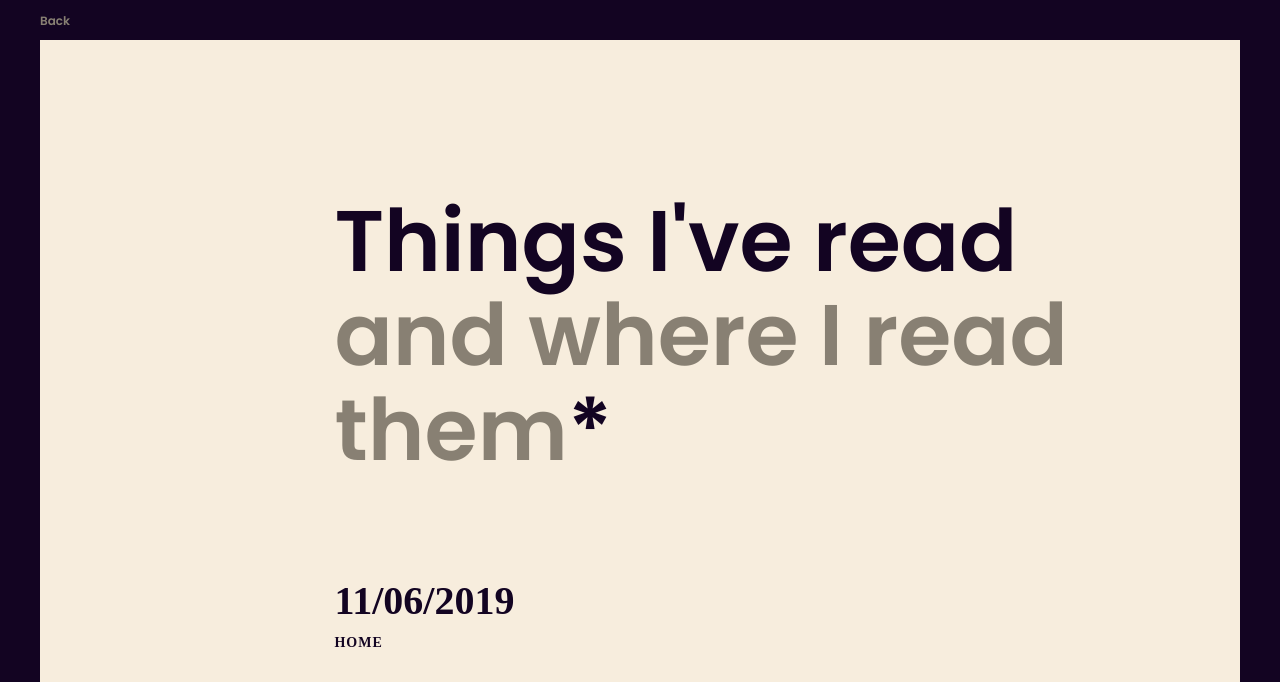
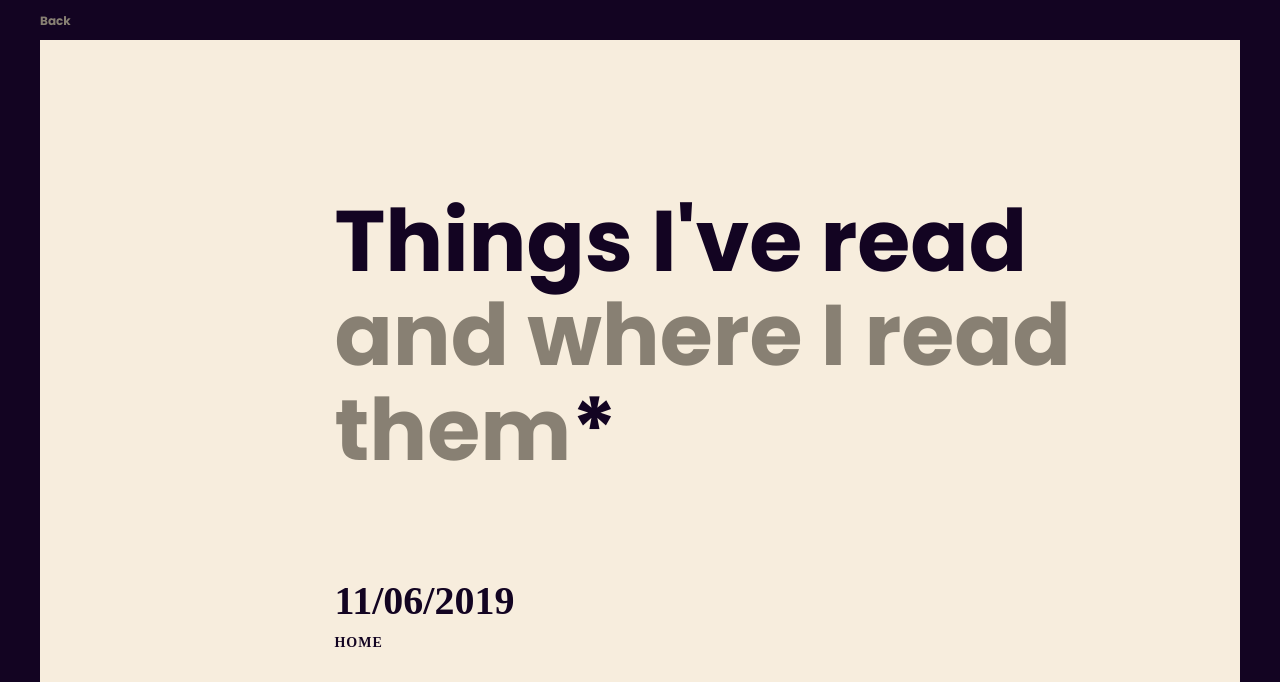
Before and after one commit to ampinsk/ampinsk.github.io, a Jekyll site: the page built from reading/reading.html, in a window 1280 px wide. Shown: the top 682 px of the page. Built offline with Jekyll 4.4.1, drawn with Linux system fonts in a browser that asks for light colours; some web fonts are replaced; grey boxes are pictures that could not be loaded.

Commit message:
Bump up font weight of Poppins

```diff
--- a/_layouts/reading.html
+++ b/_layouts/reading.html
@@ -8,7 +8,7 @@
     <link rel="shortcut icon" href="favicon.png" >
     <link rel="stylesheet" type="text/css" href="/main.css">
     <link rel="stylesheet" href="https://use.typekit.net/nxa2uwt.css">
-    <link href='https://fonts.googleapis.com/css?family=BioRhyme+Expanded|Poppins:400,600' rel='stylesheet' type='text/css'>
+    <link href='https://fonts.googleapis.com/css?family=BioRhyme+Expanded|Poppins:400,700' rel='stylesheet' type='text/css'>
     <script>
       (function(i,s,o,g,r,a,m){i['GoogleAnalyticsObject']=r;i[r]=i[r]||function(){
       (i[r].q=i[r].q||[]).push(arguments)},i[r].l=1*new Date();a=s.createElement(o),
```
